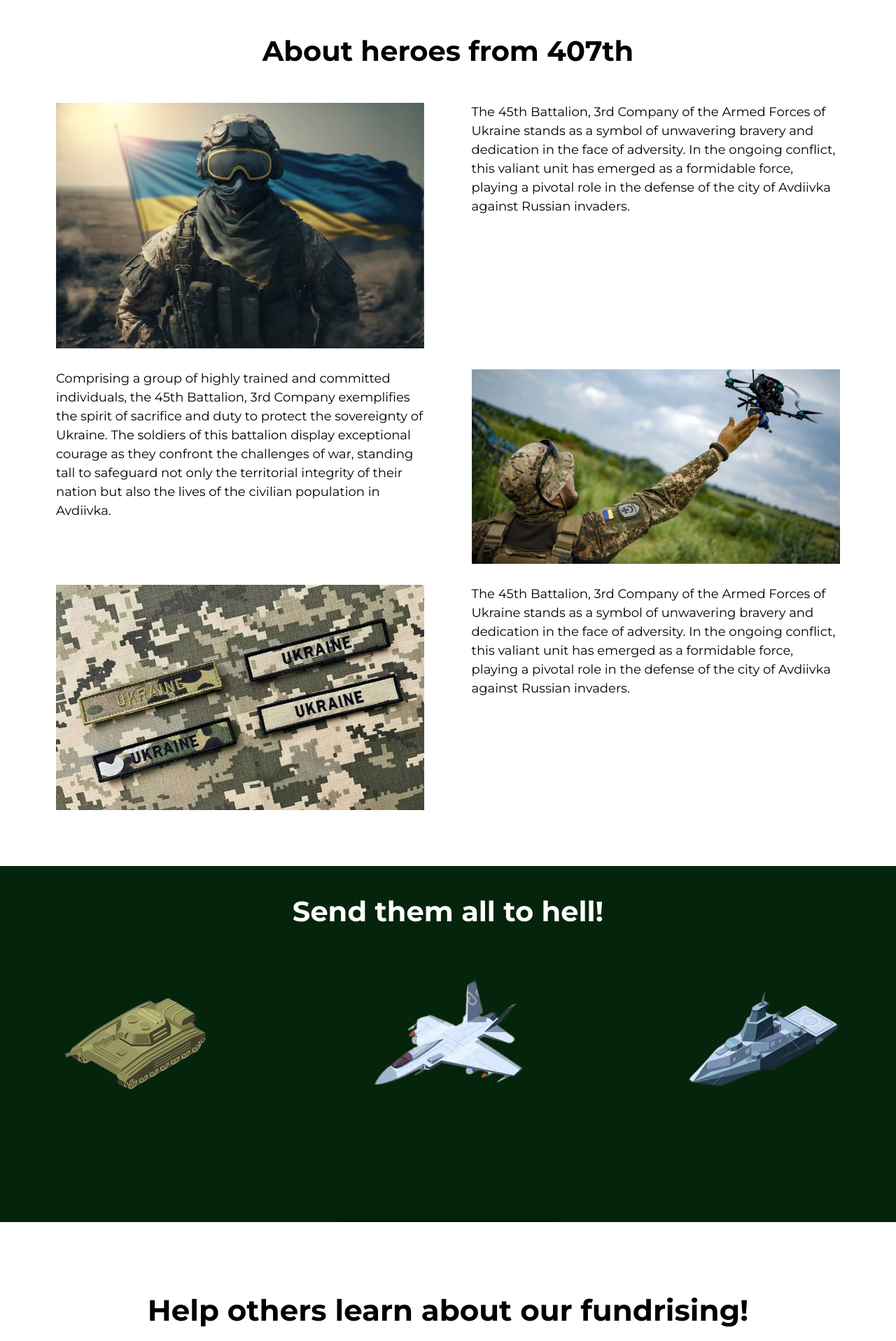
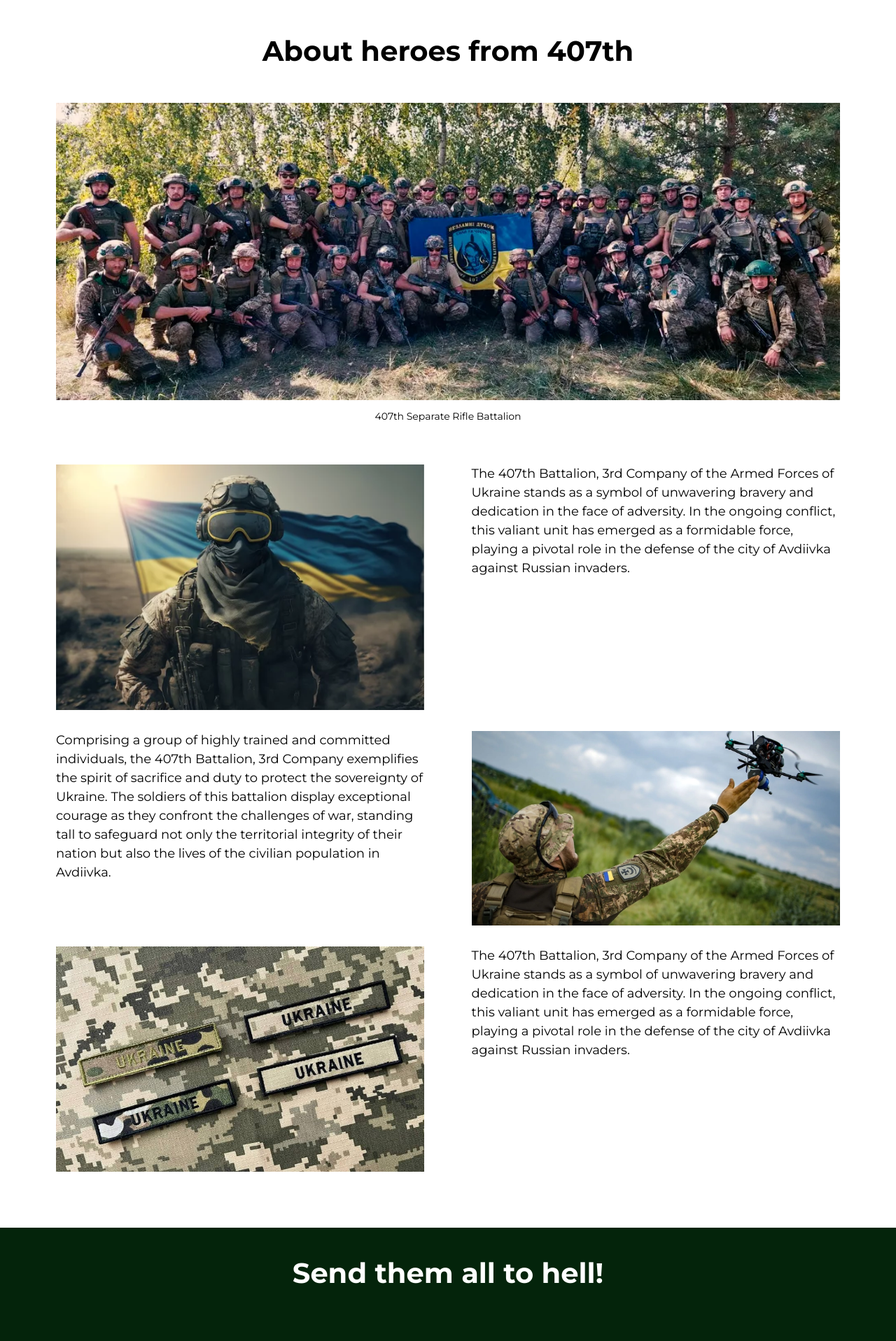
Before and after one commit to maksymopanasenko/mavic-407th, a React (Vite) app: page / in a window 1280 px wide. Shown: the part 2266-4183 px from the top of the page at 70% size. Built offline with nearby package versions, Linux system fonts and the light colour scheme.

Commit message:
add footer

```diff
--- a/src/App.jsx
+++ b/src/App.jsx
@@ -1,4 +1,5 @@
 import AboutBatalion from './components/AboutBatalion/AboutBatalion';
+import Footer from './components/Footer/Footer';
 import Fundrising from './components/Fundrising/Fundrising';
 import Header from './components/Header/Header';
 import Hero from './components/Hero/Hero';
@@ -19,6 +20,7 @@ function App() {
         <ShootingRange />
         <Sharing />
       </main>
+      <Footer />
     </>
   )
 }
--- a/src/components/AboutBatalion/AboutBatalion.jsx
+++ b/src/components/AboutBatalion/AboutBatalion.jsx
@@ -2,6 +2,7 @@ import styles from './AboutBatalion.module.scss';
 import soldier from '../../assets/images/soldier.webp';
 import camo from '../../assets/images/camo.jpg';
 import drone from '../../assets/images/drone.webp';
+import warriors from '../../assets/images/407rifle.webp';
 import TextSection from './TextSection/TextSection';
 import Container from '../Container/Container';
 
@@ -10,14 +11,18 @@ const AboutBatalion = () => {
         <section id='about' className={styles.AboutBatalion}>
             <Container>
                 <h2 className={styles.AboutBatalionTitle}>About heroes from 407th</h2>
+                <div className={styles.AboutBatalionIntro}>
+                    <img src={warriors} alt="warriors" />
+                    <span>407th Separate Rifle Battalion</span>
+                </div>
                 <TextSection img={soldier}>
-                    The 45th Battalion, 3rd Company of the Armed Forces of Ukraine stands as a symbol of unwavering bravery and dedication in the face of adversity. In the ongoing conflict, this valiant unit has emerged as a formidable force, playing a pivotal role in the defense of the city of Avdiivka against Russian invaders.
+                    The 407th Battalion, 3rd Company of the Armed Forces of Ukraine stands as a symbol of unwavering bravery and dedication in the face of adversity. In the ongoing conflict, this valiant unit has emerged as a formidable force, playing a pivotal role in the defense of the city of Avdiivka against Russian invaders.
                 </TextSection>
                 <TextSection img={drone} isReversed>
-                    Comprising a group of highly trained and committed individuals, the 45th Battalion, 3rd Company exemplifies the spirit of sacrifice and duty to protect the sovereignty of Ukraine. The soldiers of this battalion display exceptional courage as they confront the challenges of war, standing tall to safeguard not only the territorial integrity of their nation but also the lives of the civilian population in Avdiivka.
+                    Comprising a group of highly trained and committed individuals, the 407th Battalion, 3rd Company exemplifies the spirit of sacrifice and duty to protect the sovereignty of Ukraine. The soldiers of this battalion display exceptional courage as they confront the challenges of war, standing tall to safeguard not only the territorial integrity of their nation but also the lives of the civilian population in Avdiivka.
                 </TextSection>
                 <TextSection img={camo}>
-                    The 45th Battalion, 3rd Company of the Armed Forces of Ukraine stands as a symbol of unwavering bravery and dedication in the face of adversity. In the ongoing conflict, this valiant unit has emerged as a formidable force, playing a pivotal role in the defense of the city of Avdiivka against Russian invaders.
+                    The 407th Battalion, 3rd Company of the Armed Forces of Ukraine stands as a symbol of unwavering bravery and dedication in the face of adversity. In the ongoing conflict, this valiant unit has emerged as a formidable force, playing a pivotal role in the defense of the city of Avdiivka against Russian invaders.
                 </TextSection>
             </Container>
         </section>
--- a/src/components/AboutBatalion/AboutBatalion.module.scss
+++ b/src/components/AboutBatalion/AboutBatalion.module.scss
@@ -13,3 +13,13 @@
         font-size: 40px;
     }
 }
+
+.AboutBatalionIntro {
+    text-align: center;
+    margin-bottom: 60px;
+
+    span {
+        display: inline-block;
+        margin-top: 10px;
+    }
+}
--- /dev/null
+++ b/src/components/Footer/Footer.jsx
@@ -0,0 +1,17 @@
+import Container from '../Container/Container';
+import styles from './Footer.module.scss';
+
+const Footer = () => {
+    return (
+        <footer className={styles.Footer}>
+            <Container>
+                <p className={styles.FooterText}>
+                    <span>Developed by <a href="https://github.com/maksymopanasenko" className={styles.FooterLink}>Maksym Opanasenko</a> </span>
+                    <span>© All rights reserved</span>
+                </p>
+            </Container>
+        </footer>
+    );
+}
+
+export default Footer;
--- /dev/null
+++ b/src/components/Footer/Footer.module.scss
@@ -0,0 +1,26 @@
+@import "../../assets/style/variables";
+
+.Footer {
+    padding: 40px 0;
+    background: #053509;
+    color: #fff;
+    text-align: center;
+}
+
+.FooterText {
+    display: flex;
+    justify-content: center;
+    gap: 10px;
+    flex-wrap: wrap;
+    line-height: 1.5;
+}
+
+.FooterLink {
+    color: rgb(209, 255, 2);
+    font-weight: $bold;
+    transition: .3s;
+
+    &:hover {
+        color: rgb(255, 251, 1);
+    }
+}
--- a/src/components/Product/Product.module.scss
+++ b/src/components/Product/Product.module.scss
@@ -19,6 +19,10 @@
 
     @media screen and (min-width: $tablet) {
         padding: 150px 50px;
+    }
+
+    img {
+        animation: fly 5s linear infinite;
     }
 }
 
@@ -51,11 +55,16 @@
     text-align: center;
     border-radius: 10px;
     box-shadow: 0 0 5px #000;
+    transition: .3s;
 
     @media screen and (min-width: $tablet) {
         width: 340px;
         padding: 30px 10px;
         font-size: 18px;
+    }
+
+    &:hover {
+        transform: scale(1.05);
     }
 }
 
@@ -78,3 +87,30 @@
         margin-bottom: 50px;
     }
 }
+
+
+@keyframes fly {
+    0% {
+        transform: translateX(0) translateY(0);
+    }
+
+    15% {
+        transform: translateX(30px) translateY(-50px);
+    }
+
+    30% {
+        transform: translateX(70px) translateY(0);
+    }
+
+    60% {
+        transform: translateX(-70px) translateY(-50px);
+    }
+
+    75% {
+        transform: translateX(-50px) translateY(30px);
+    }
+
+    100% {
+        transform: translateX(0) translateY(0);
+    }
+}
--- a/src/components/ShootingRange/ShootingRange.jsx
+++ b/src/components/ShootingRange/ShootingRange.jsx
@@ -11,6 +11,7 @@ import { useState } from 'react';
 
 const ShootingRange = () => {
     const [isActive, setIsActive] = useState(false);
+    const [isFirstShot, setIsFirstShot] = useState(true);
 
     const vehicles = [
         { id: 1, img: tank },
@@ -18,7 +19,10 @@ const ShootingRange = () => {
         { id: 3, img: ship }
     ];
 
-    const handleActive = () => setIsActive(ia => !ia);
+    const handleActive = () => {
+        setIsActive(ia => !ia);
+        setIsFirstShot(false);
+    }
 
     return (
         <section id='shooting-range' className={styles.ShootingRange}>
@@ -28,11 +32,14 @@ const ShootingRange = () => {
                     <ul className={styles.ShootingRangeVehicles}>
                         {
                             vehicles.map(vehicle => (
-                                <Vehicle key={vehicle.id} data={vehicle} isActive={isActive} onSetActive={handleActive}/>
+                                <Vehicle key={vehicle.id} data={vehicle} isActive={isActive} onSetActive={handleActive} />
                             ))
                         }
                     </ul>
-                    <Popup isActive={isActive} onSetActive={handleActive}/>
+                    {isFirstShot && (
+                        <p className={styles.ShootingRangeText}>Take the first shot</p>
+                    )}
+                    <Popup isActive={isActive} onSetActive={handleActive} />
                 </div>
             </Container>
         </section>
--- a/src/components/ShootingRange/ShootingRange.module.scss
+++ b/src/components/ShootingRange/ShootingRange.module.scss
@@ -24,3 +24,10 @@
         margin-bottom: 50px;
     }
 }
+
+.ShootingRangeText {
+    text-align: center;
+    color: #fff;
+    font-size: 24px;
+    margin-top: 20px;
+}
```
Also changed, not shown: src/assets/images/warriors.jpg (deleted).
